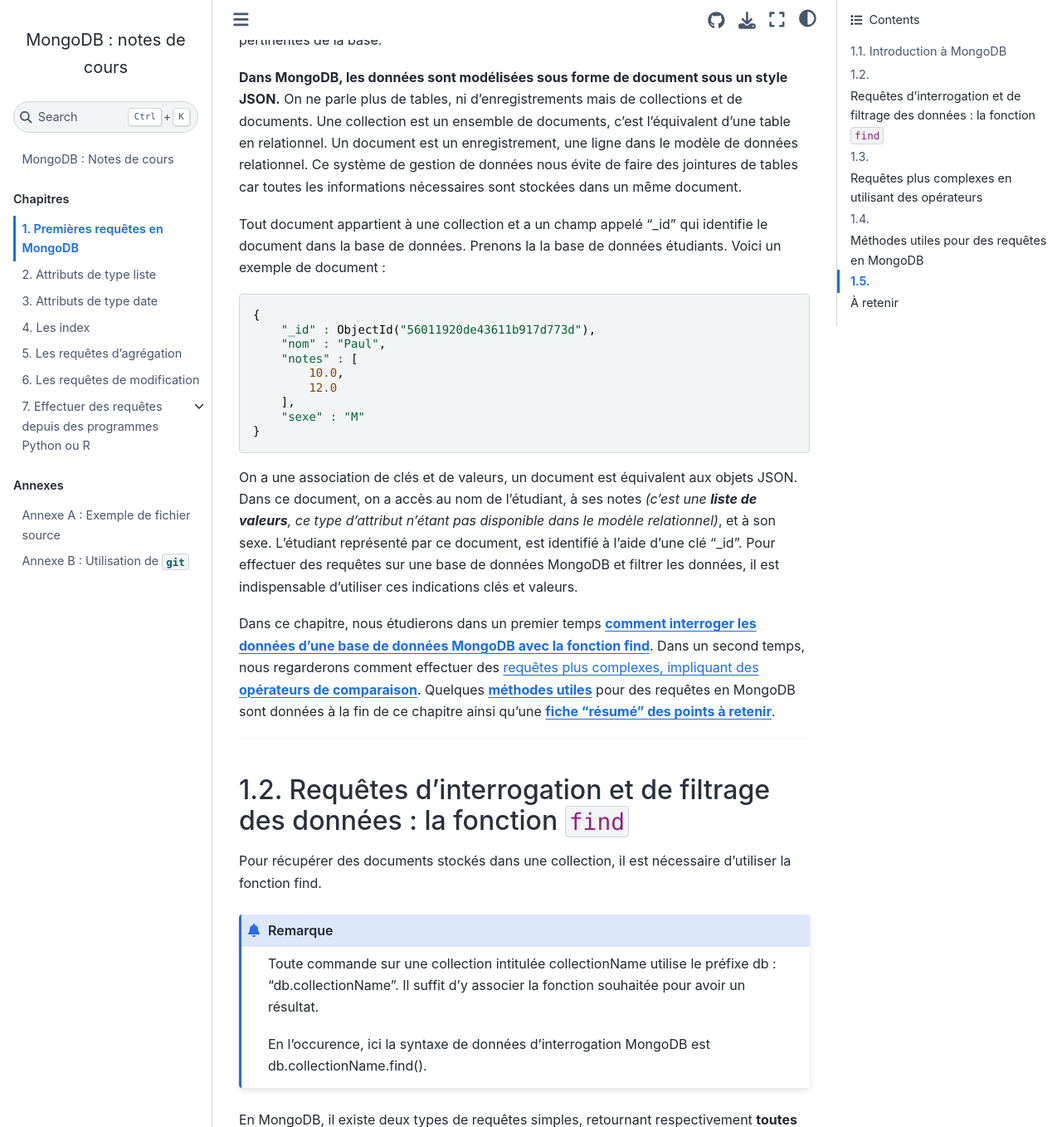
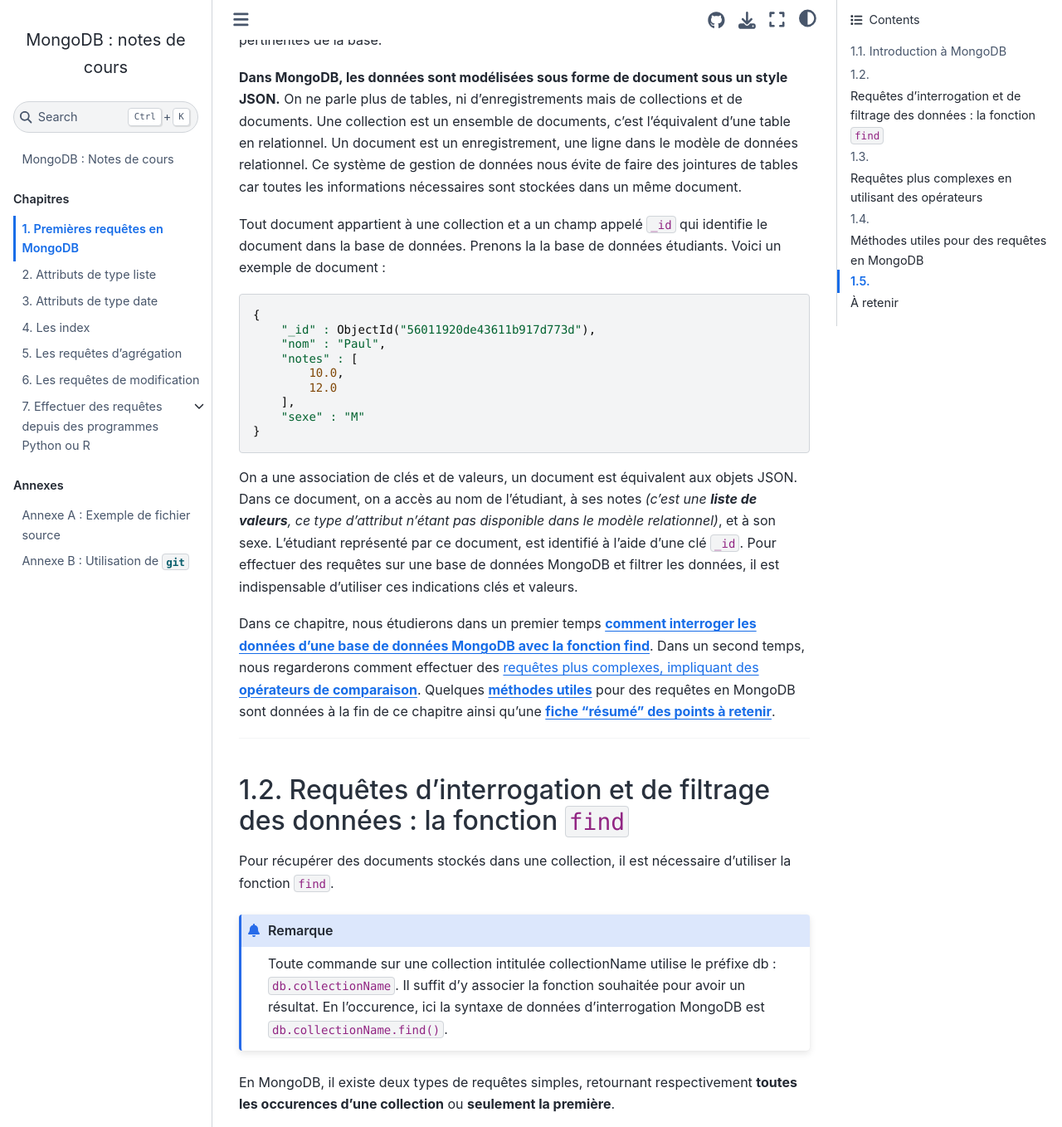
Before and after one commit to rtavenar/mongo_book, a Jupyter Book: the page built from content/01_find.md, in a window 1280 px wide and 1400 px high, scrolled down 421 px, cut to the strip 0-1358 px from the top of the window. Shown: the whole strip at 83% size. Built offline with Jupyter Book 1.0.4 settings and Sphinx 7.4.7 and the Sphinx Book theme 1.1.4, drawn with Linux system fonts in a browser that asks for light colours; some of the changed text lies outside the part shown.

````diff
--- a/content/01_find.md
+++ b/content/01_find.md
@@ -25,7 +25,7 @@ Dans un **système de base de données relationnelles**, les données sont stock
 
 **Dans MongoDB, les données sont modélisées sous forme de document sous un style JSON.** On ne parle plus de tables, ni d'enregistrements mais de collections et de documents. Une collection est un ensemble de documents, c'est l'équivalent d'une table en relationnel. Un document est un enregistrement, une ligne dans le modèle de données relationnel. Ce système de gestion de données nous évite de faire des jointures de tables car toutes les informations nécessaires sont stockées dans un même document.
 
-Tout document appartient à une collection et a un champ appelé "_id" qui identifie le document dans la base de données. Prenons la la base de données étudiants. Voici un exemple de document :
+Tout document appartient à une collection et a un champ appelé `_id` qui identifie le document dans la base de données. Prenons la la base de données étudiants. Voici un exemple de document :
 
 ```javascript
 {
@@ -39,7 +39,7 @@ Tout document appartient à une collection et a un champ appelé "_id" qui ident
 }
 ```
 
-On a une association de clés et de valeurs, un document est équivalent aux objets JSON. Dans ce document, on a accès au nom de l'étudiant, à ses notes *(c'est une **liste de valeurs**, ce type d'attribut n'étant pas disponible dans le modèle relationnel)*, et à son sexe. L'étudiant représenté par ce document, est identifié à l'aide d'une clé "_id". Pour effectuer des requêtes sur une base de données MongoDB et filtrer les données, il est indispensable d'utiliser ces indications clés et valeurs.
+On a une association de clés et de valeurs, un document est équivalent aux objets JSON. Dans ce document, on a accès au nom de l'étudiant, à ses notes *(c'est une **liste de valeurs**, ce type d'attribut n'étant pas disponible dans le modèle relationnel)*, et à son sexe. L'étudiant représenté par ce document, est identifié à l'aide d'une clé `_id`. Pour effectuer des requêtes sur une base de données MongoDB et filtrer les données, il est indispensable d'utiliser ces indications clés et valeurs.
 
 Dans ce chapitre, nous étudierons dans un premier temps [**comment interroger les données d'une base de données MongoDB avec la fonction find**](#find). Dans un second temps, nous regarderons comment effectuer des [requêtes plus complexes, impliquant des **opérateurs de comparaison**](#operateurs). Quelques [**méthodes utiles**](#methodes) pour des requêtes en MongoDB sont données à la fin de ce chapitre ainsi qu'une [**fiche "résumé" des points à retenir**](#resume).
 
@@ -47,12 +47,10 @@ Dans ce chapitre, nous étudierons dans un premier temps [**comment interroger l
 
 ## <a id="find"></a> Requêtes d'interrogation et de filtrage des données : la fonction `find`
 
-Pour récupérer des documents stockés dans une collection, il est nécessaire d'utiliser la fonction find.
+Pour récupérer des documents stockés dans une collection, il est nécessaire d'utiliser la fonction `find`.
 
  ```{admonition} Remarque
-Toute commande sur une collection intitulée collectionName utilise le préfixe db : "db.collectionName". Il suffit d’y associer la fonction souhaitée pour avoir un résultat.
-
-En l'occurence, ici la syntaxe de données d'interrogation MongoDB est db.collectionName.find().
+Toute commande sur une collection intitulée collectionName utilise le préfixe db : `db.collectionName`. Il suffit d’y associer la fonction souhaitée pour avoir un résultat. En l'occurence, ici la syntaxe de données d'interrogation MongoDB est `db.collectionName.find()`.
 ```
 
 En MongoDB, il existe deux types de requêtes simples, retournant respectivement **toutes les occurences d'une collection** ou **seulement la première**.
@@ -118,7 +116,8 @@ Les résultats que obtenus jusqu’à présent sont parfois assez indigestes, no
 ```javascript
 db.NYfood.find({"cuisine": "Bakery", "borough": "Bronx"}, {"name": true})
 ```
-> C'est l'équivalent du "SELECT name" en SQL. Jusqu'ici, on utilisais le "SELECT *" *(pour all)* c'est-à-dire qu'on récupérait toutes les valeurs de chaque clé ou de chaque attribut.
+
+> C'est l'équivalent du `SELECT name` en SQL. Jusqu'ici, on utilisais le `SELECT *` *(pour all)* c'est-à-dire qu'on récupérait toutes les valeurs de chaque clé ou de chaque attribut.
 
 ```{admonition} Embellissez les résultats de la fonction find !
 :class: tip
````
Also changed, not shown: other parts of content/01_find.md (+12 -5 lines).
